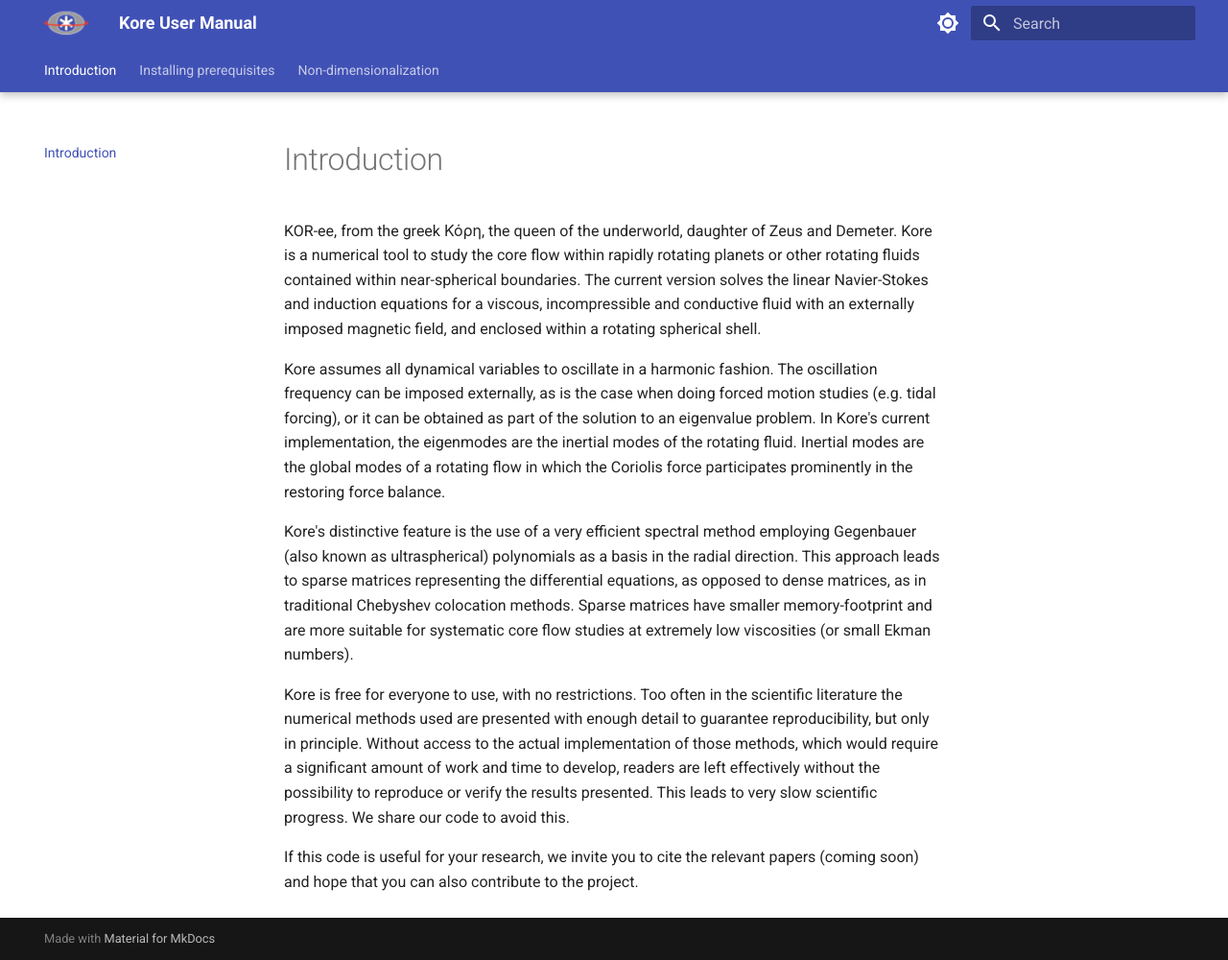
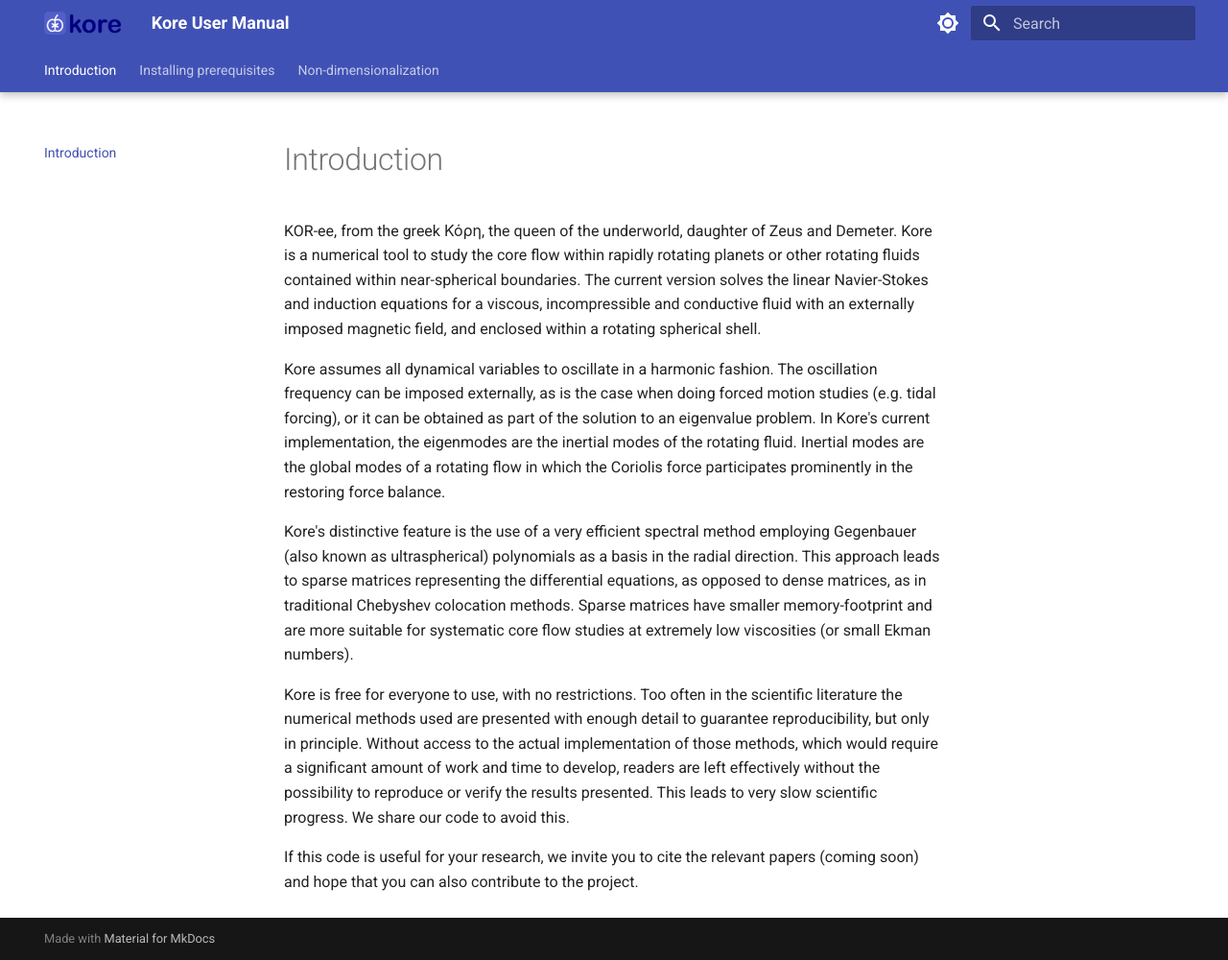
Before and after one commit to repepo/kore, an MkDocs documentation site: the page built from docs/index.md, in a window 1280 px wide and 1000 px high. Shown: the whole window at 96% size. Built offline with MkDocs 1.6.1 and Material for MkDocs 9.7.7, drawn with Linux system fonts in a browser that asks for light colours.

Commit message:
Changed logo

```diff
--- a/mkdocs.yml
+++ b/mkdocs.yml
@@ -2,7 +2,7 @@ site_name: Kore User Manual
 
 theme:
   name: material
-  logo: assets/new_logo.png
+  logo: assets/test2.png
   language: en
   features:
     - navigation.tracking
```
Also changed, not shown: docs/assets/test2.png (added).
